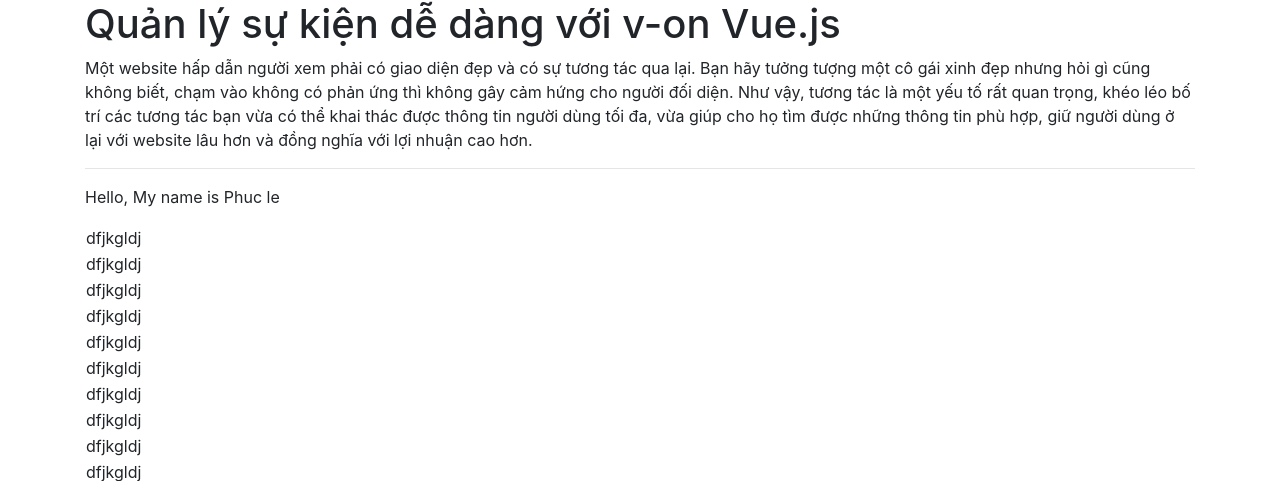
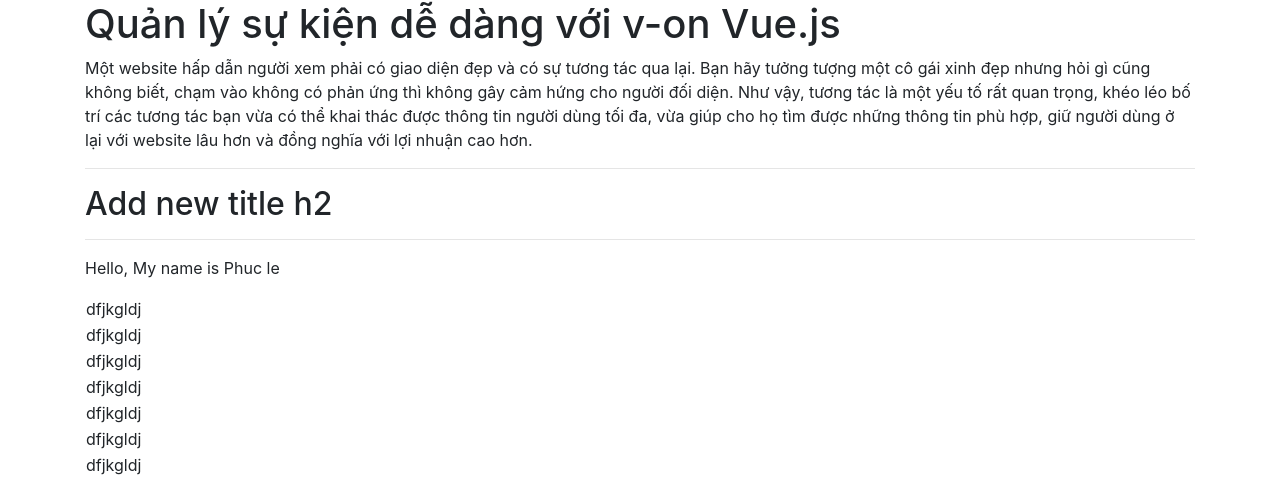
Before and after one commit to phucle2901/phucle2901.github.io, a PHP site: page / in a window 1280 px wide. Shown: the top 481 px of the page. Run offline with PHP 8.4, Linux system fonts and the light colour scheme; some libraries are stand-ins or nearby versions.

Commit message:
andd contetn h2

```diff
--- a/index.php
+++ b/index.php
@@ -16,6 +16,8 @@
                 <p>
                     Một website hấp dẫn người xem phải có giao diện đẹp và có sự tương tác qua lại. Bạn hãy tưởng tượng một cô gái xinh đẹp nhưng hỏi gì cũng không biết, chạm vào không có phản ứng thì không gây cảm hứng cho người đối diện. Như vậy, tương tác là một yếu tố rất quan trọng, khéo léo bố trí các tương tác bạn vừa có thể khai thác được thông tin người dùng tối đa, vừa giúp cho họ tìm được những thông tin phù hợp, giữ người dùng ở lại với website lâu hơn và đồng nghĩa với lợi nhuận cao hơn.
                 </p>
+                <hr>
+                <h2>Add new title h2</h2>
                 <hr>
                 <p>Hello, My name is Phuc le</p>
                 <table>
```
